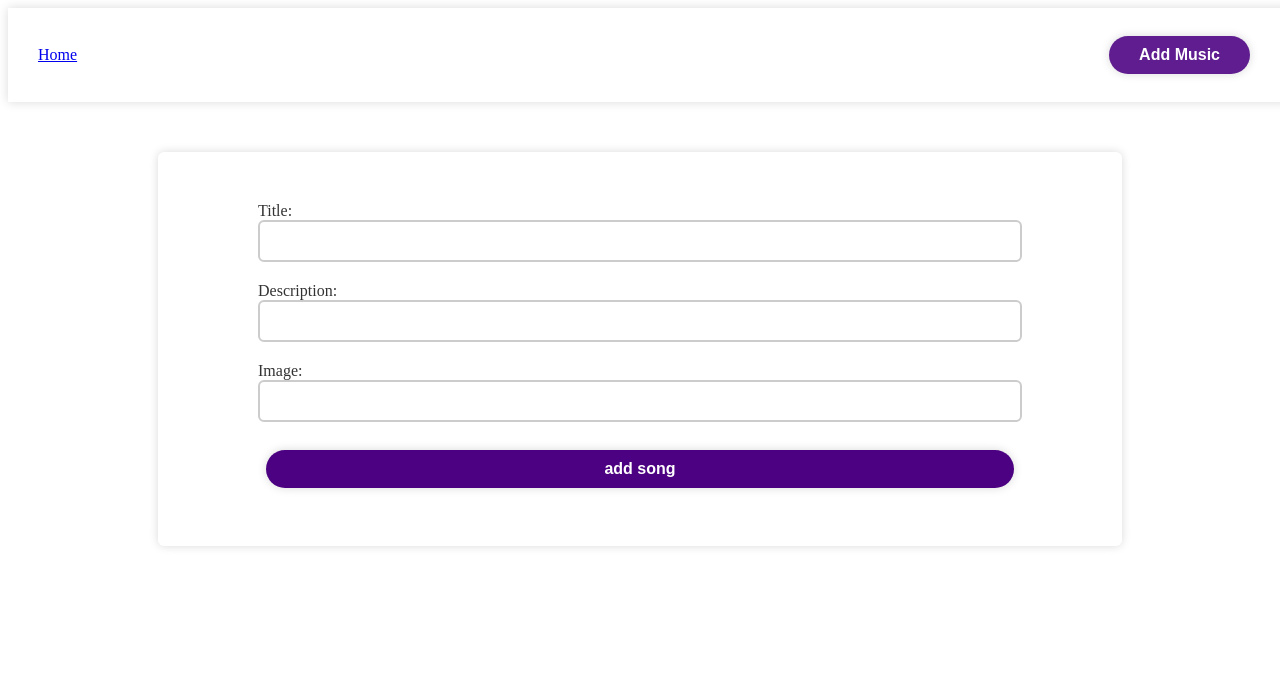
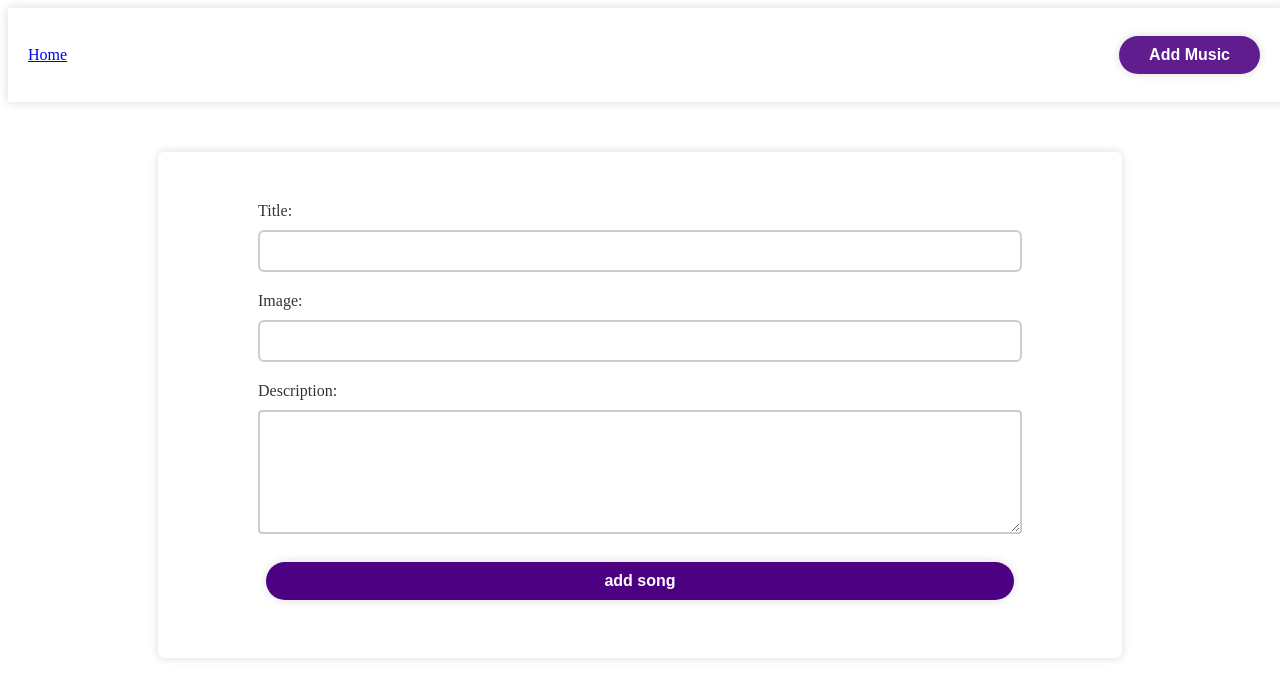
Before and after one commit to kaleabbyh/test-frontend, a React (Vite) app: page /addsong in a window 1280 px wide. Shown: the top 698 px of the page. Built offline with nearby package versions, Linux system fonts and the light colour scheme; no server answers.

Commit message:
feat editsong updated

```diff
--- a/src/components/style/Form.styled.jsx
+++ b/src/components/style/Form.styled.jsx
@@ -5,9 +5,9 @@ export const StyledInput = styled.input`
   border: 2px solid #ccc;
   border-radius: 6px;
   font-size: 16px;
-
   color: #333;
   margin-bottom: 20px;
+  margin-top: 10px;
   &:focus {
     outline: none;
     border-color: #5f9ea0;
@@ -25,6 +25,23 @@ export const StyledForm = styled.form`
   flex-direction: column;
 
   @media (max-width: 740px) {
-    margin: 40px 50px;
+    margin: 50px 50px;
+    padding: 10px 20px;
   }
 `;
+
+export const StyledTextArea = styled.textarea`
+  height: 100px;
+  padding: 10px;
+  margin-bottom: 20px;
+  margin-top: 10px;
+  font-size: 16px;
+  border: 2px solid #ccc;
+  border-radius: 4px;
+  resize: vertical;
+
+  &:focus {
+    outline: none;
+    border-color: #5f9ea0;
+  }
+`;
--- a/src/components/style/Header.styled.jsx
+++ b/src/components/style/Header.styled.jsx
@@ -5,7 +5,7 @@ export const StyledHeader = styled.header`
   width: 100vw;
   div {
     padding: 20px;
-    margin: 0px 10px;
+    margin: auto;
     display: flex;
     align-items: center;
     flex-direction: row;
--- a/src/pages/AddSong.jsx
+++ b/src/pages/AddSong.jsx
@@ -5,7 +5,11 @@ import { useSelector, useDispatch } from "react-redux";
 
 import { getSongsFetch, addSongFetch } from "../state/SongState";
 import { Button } from "../components/style/Button.styled";
-import { StyledForm, StyledInput } from "../components/style/Form.styled";
+import {
+  StyledForm,
+  StyledInput,
+  StyledTextArea,
+} from "../components/style/Form.styled";
 import { useNavigate } from "react-router-dom";
 
 const AddSong = () => {
@@ -41,6 +45,7 @@ const AddSong = () => {
     };
     console.log(musicData);
     dispatch(addSongFetch(musicData));
+    navigate("/");
   };
 
   return (
@@ -56,16 +61,6 @@ const AddSong = () => {
           required
         />
 
-        <label htmlFor="description">Description:</label>
-        <StyledInput
-          type="text"
-          id="description"
-          name="description"
-          value={description}
-          onChange={onChange}
-          required
-        />
-
         <label htmlFor="image">Image:</label>
         <StyledInput
           type="text"
@@ -75,13 +70,17 @@ const AddSong = () => {
           onChange={onChange}
           required
         />
+        <label htmlFor="description">Description:</label>
+        <StyledTextArea
+          type="text"
+          id="description"
+          name="description"
+          value={description}
+          onChange={onChange}
+          required
+        ></StyledTextArea>
 
-        <Button
-          bg="#4C0182"
-          color="#ffff"
-          type="submit"
-          onClick={() => navigate("/")}
-        >
+        <Button bg="#4C0182" color="#ffff" type="submit">
           add song
         </Button>
       </StyledForm>
--- a/src/pages/EditSong.jsx
+++ b/src/pages/EditSong.jsx
@@ -3,17 +3,23 @@ import React from "react";
 import { useEffect, useState } from "react";
 import { useSelector, useDispatch } from "react-redux";
 
-import { getSongsFetch, addSongFetch, editSongFetch } from "../state/SongState";
+import { getSongsFetch, editSongFetch } from "../state/SongState";
 import { Button } from "../components/style/Button.styled";
-import { StyledForm, StyledInput } from "../components/style/Form.styled";
+import {
+  StyledForm,
+  StyledInput,
+  StyledTextArea,
+} from "../components/style/Form.styled";
 import { useNavigate, useParams } from "react-router-dom";
 
 const EditSong = () => {
   const { id } = useParams();
   const navigate = useNavigate();
-  const songs = useSelector((state) => state.songs.songs);
+
+  const { songs, isLoading } = useSelector((state) => state.songs);
   const song = songs.filter((song) => song._id === id);
-  console.log(song[0]);
+  console.log(songs);
+
   const [formData, setFormData] = useState({
     title: song[0].title,
     description: song[0].description,
@@ -45,6 +51,7 @@ const EditSong = () => {
     };
     console.log(musicData);
     dispatch(editSongFetch(musicData));
+    navigate("/");
   };
 
   return (
@@ -60,16 +67,6 @@ const EditSong = () => {
           required
         />
 
-        <label htmlFor="description">Description:</label>
-        <StyledInput
-          type="text"
-          id="description"
-          name="description"
-          value={description}
-          onChange={onChange}
-          required
-        />
-
         <label htmlFor="image">Image:</label>
         <StyledInput
           type="text"
@@ -80,12 +77,17 @@ const EditSong = () => {
           required
         />
 
-        <Button
-          bg="#4C0182"
-          color="#ffff"
-          type="submit"
-          onClick={() => navigate("/")}
-        >
+        <label htmlFor="description">Description:</label>
+        <StyledTextArea
+          type="text"
+          id="description"
+          name="description"
+          value={description}
+          onChange={onChange}
+          required
+        ></StyledTextArea>
+
+        <Button bg="#4C0182" color="#ffff" type="submit">
           update song
         </Button>
       </StyledForm>
```
